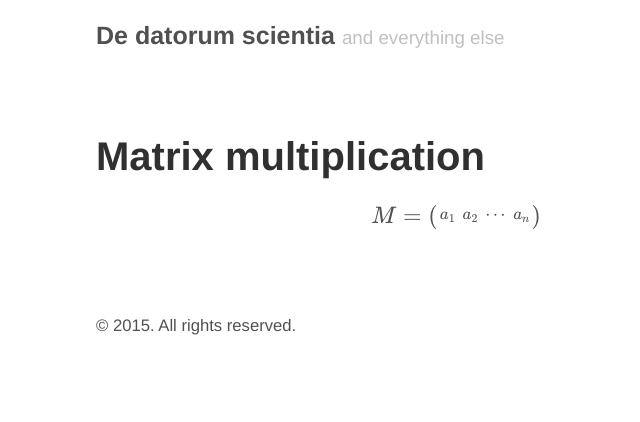
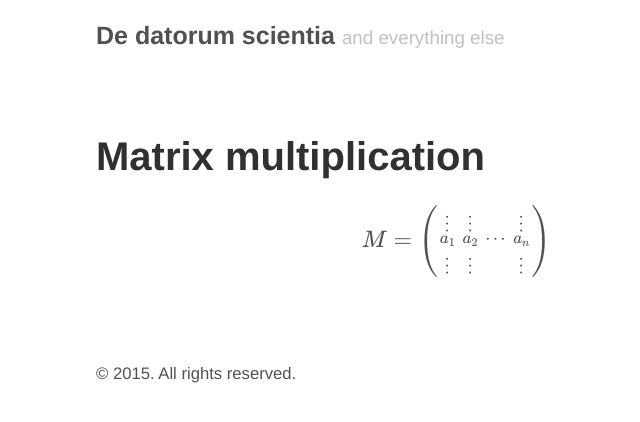
Before and after one commit to ngrislain/ngrislain.github.io, a Jekyll site: the page built from draft.md, in a window 1280 px wide. Shown: the top 422 px of the page, without its empty margins (184-824 px from the left). Built offline with Jekyll 4.4.1, drawn with Linux system fonts in a browser that asks for light colours; formulas are drawn with MathJax 3.

Commit message:
Update draft.md

```diff
--- a/draft.md
+++ b/draft.md
@@ -4,5 +4,7 @@ title: Matrix multiplication
 ---
 
 $$M = \left( \begin{smallmatrix}
-  a_1 & a_2 & \cdots & a_n
+  \vdots & \vdots &  & \vdots\\
+  a_1 & a_2 & \cdots & a_n\\
+  \vdots & \vdots &  & \vdots
 \end{smallmatrix} \right)$$
```
